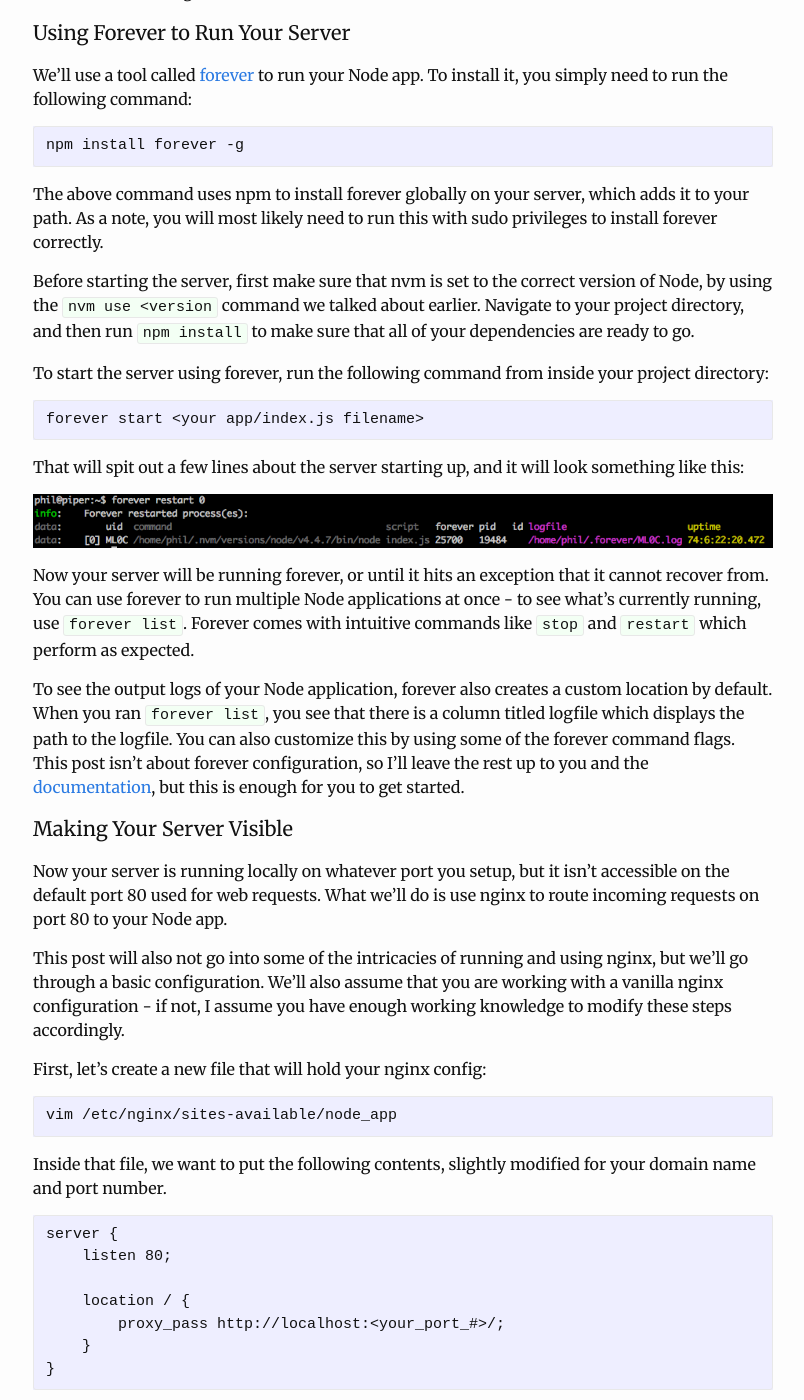
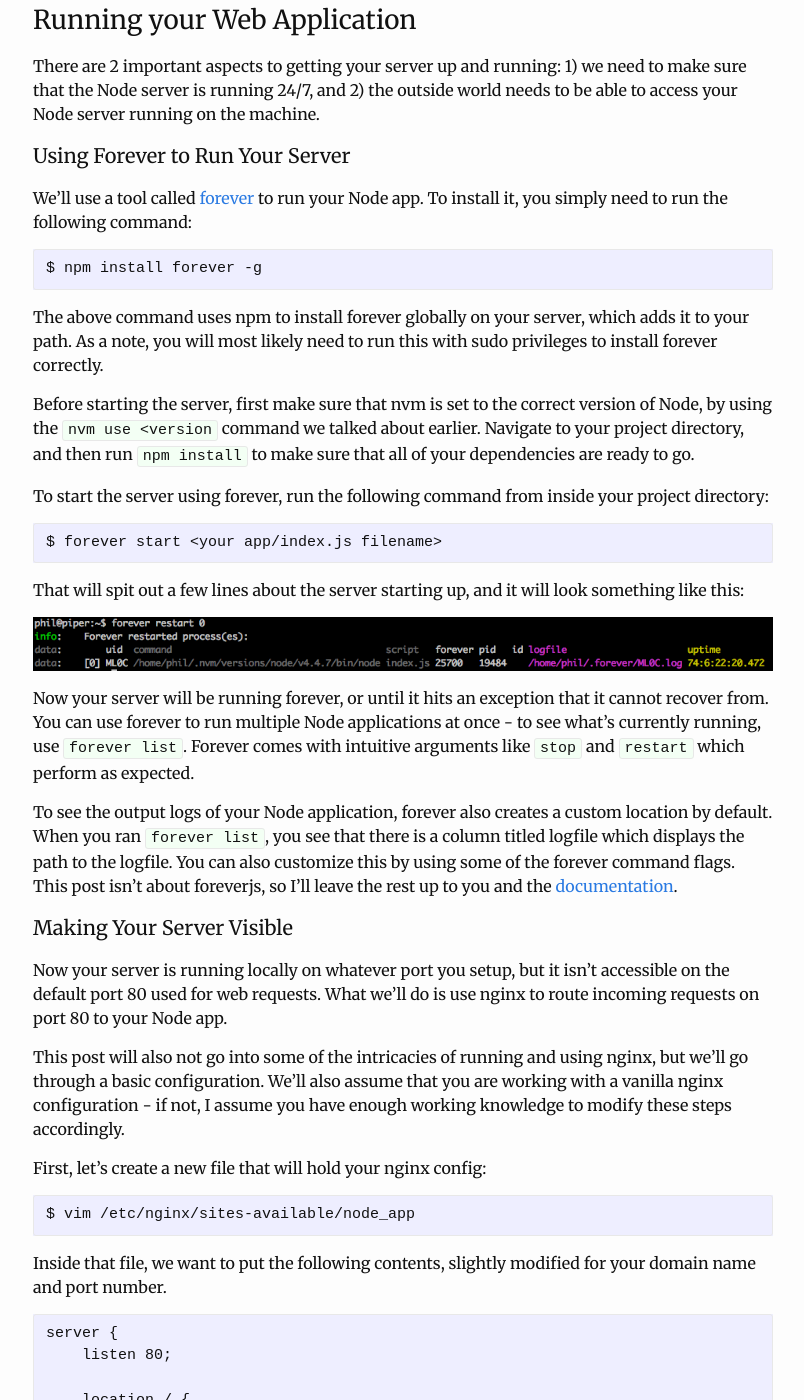
Before and after one commit to phouse512/blog, a Jekyll site: the page built from _posts/2017-02-14-hosting-and-deploying-node.markdown, in a window 1280 px wide and 1400 px high, scrolled down 1354 px. Shown: the whole window, without its empty margins (237-1041 px from the left). Built offline with Jekyll 4.4.1, drawn with Linux system fonts in a browser that asks for light colours; a script that is not in the unit is left out; comment, search, counter and statistics services are not loaded; some of the changed text lies outside the part shown.

Commit message:
more small changes

````diff
--- a/_posts/2017-02-14-hosting-and-deploying-node.markdown
+++ b/_posts/2017-02-14-hosting-and-deploying-node.markdown
@@ -37,7 +37,7 @@
 work, refer to the docs for help. Let's start by installing it to your machine:
 
 ```
-curl -o- https://raw.githubusercontent.com/creationix/nvm/v0.33.0/install.sh | bash
+$ curl -o- https://raw.githubusercontent.com/creationix/nvm/v0.33.0/install.sh | bash
 ```
 
 Run `source ~/.bashrc` to make sure that nvm is added to your path, and then
@@ -51,12 +51,19 @@
 4.7`. If you check the Node version by running `which node`, you can see the
 full path, managed by nvm.
 
+```
+$ nvm list  # lists all of the node environments installed
+$ nvm install 4.7  # installs node v4.7 on your machine
+$ nvm use 4.7  # sets v4.7 as the current node path
+$ which node  # show path managed by nvm
+```
+
 We'll also want to install [nginx][nginx] if you don't have it already. It's
 pretty simple, you can do this with the following two commands:
 
 ```
-sudo apt-get update
-sudo apt-get install nginx
+$ sudo apt-get update
+$ sudo apt-get install nginx
 ```
 
 With both of those tools set up, we have everything we need to get our web
@@ -76,7 +83,7 @@
 you simply need to run the following command:
 
 ```
-npm install forever -g
+$ npm install forever -g
 ```
 
 The above command uses npm to install forever globally on your server, which
@@ -92,7 +99,7 @@
 project directory:
 
 ```
-forever start <your app/index.js filename>
+$ forever start <your app/index.js filename>
 ```
 
 That will spit out a few lines about the server starting up, and it will look
@@ -103,14 +110,14 @@
 Now your server will be running forever, or until it hits an exception that it
 cannot recover from. You can use forever to run multiple Node applications at
 once - to see what's currently running, use `forever list`. Forever comes with
-intuitive commands like `stop` and `restart` which perform as expected.
+intuitive arguments like `stop` and `restart` which perform as expected.
 
 To see the output logs of your Node application, forever also creates a custom
 location by default. When you ran `forever list`, you see that there is
 a column titled logfile which displays the path to the logfile. You can also
 customize this by using some of the forever command flags. This post isn't
-about forever configuration, so I'll leave the rest up to you and the
-[documentation][forever], but this is enough for you to get started.
+about foreverjs, so I'll leave the rest up to you and the
+[documentation][forever].
 
 #### Making Your Server Visible
 
@@ -126,7 +133,7 @@
 First, let's create a new file that will hold your nginx config:
 
 ```
-vim /etc/nginx/sites-available/node_app
+$ vim /etc/nginx/sites-available/node_app
 ```
 
 Inside that file, we want to put the following contents, slightly modified for
@@ -152,7 +159,7 @@
 created. To do that, run the following command:
 
 ```
-sudo ln -s /etc/nginx/sites-available/node_app /etc/nginx/sites-enabled/node_app
+$ sudo ln -s /etc/nginx/sites-available/node_app /etc/nginx/sites-enabled/node_app
 ```
 
 As you can see, the first argument is the path of the file we want to create
@@ -165,7 +172,7 @@
 can do that by running this:
 
 ```
-sudo service nginx reload
+$ sudo service nginx reload
 ```
 
 If all goes well, this should give you an `[OK]` message, and nginx has the
````
Also changed, not shown: other parts of _posts/2017-02-14-hosting-and-deploying-node.markdown (+1 -1 lines).
